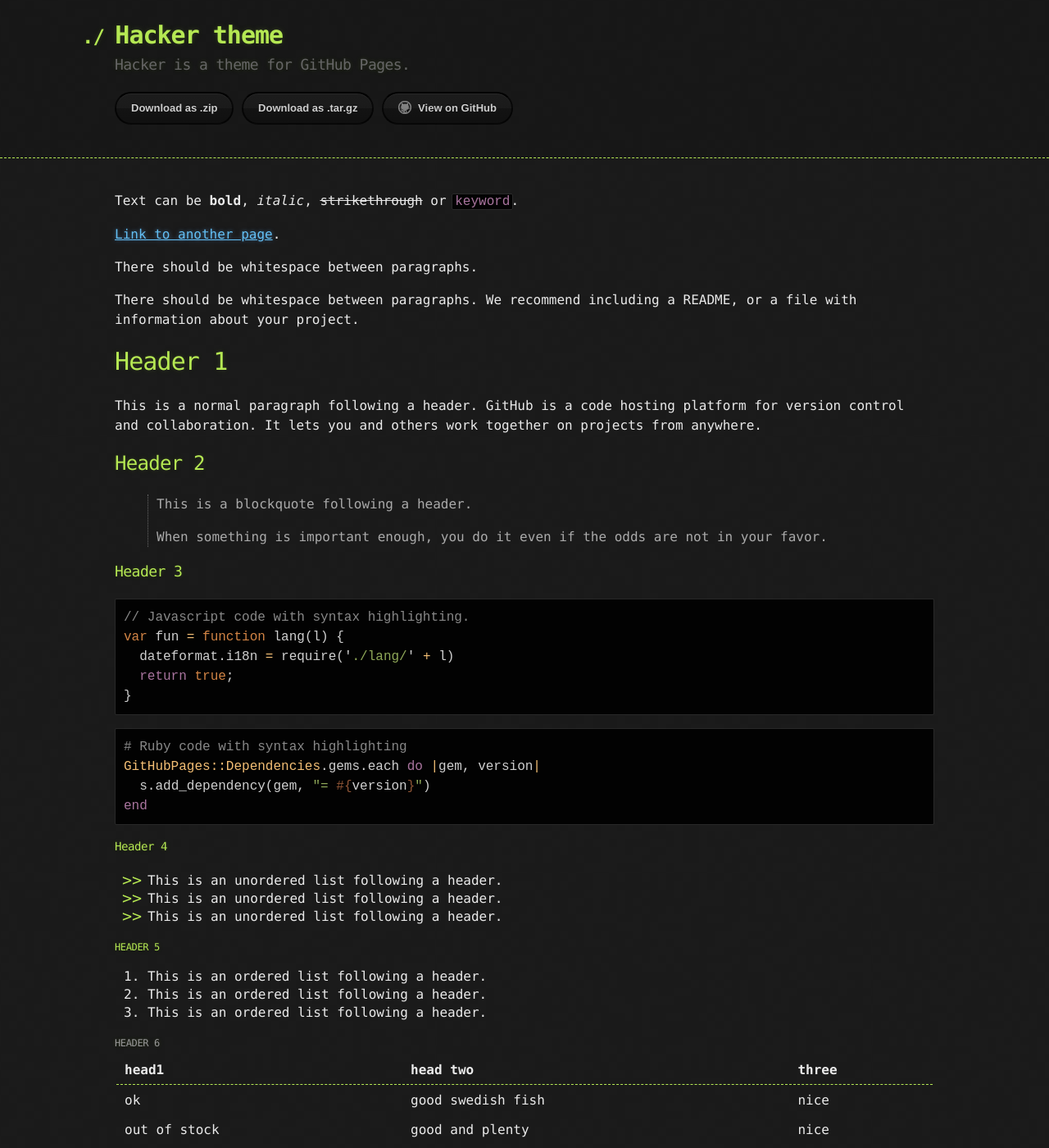
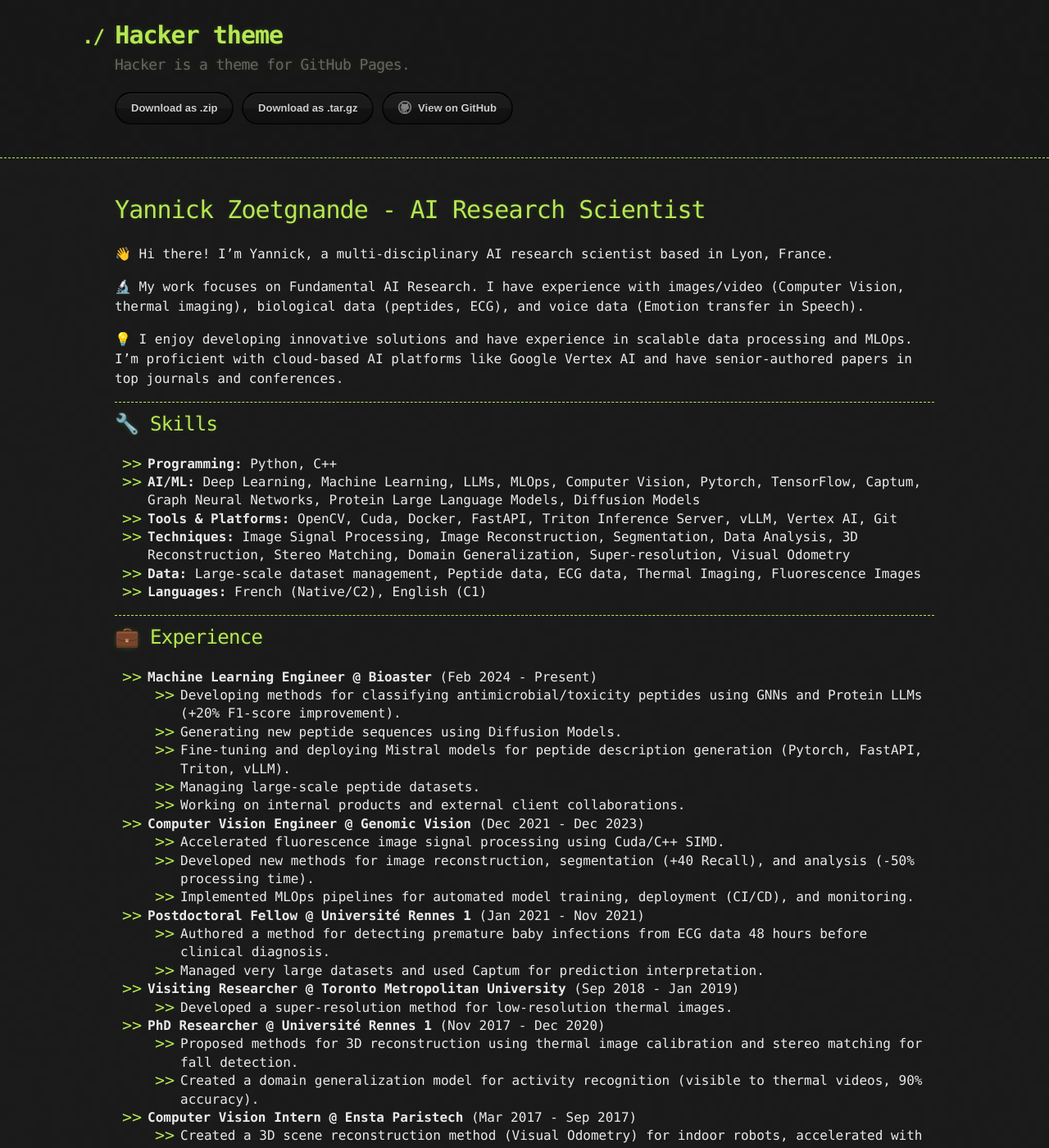
Before and after one commit to zyannick/zyannick.github.io, a Jekyll site: the page built from index.md, in a window 1280 px wide and 1400 px high. Shown: the whole window at 82% size. Built offline with Jekyll 4.4.1, drawn with Linux system fonts in a browser that asks for light colours; our own code applies the rules of GitHub Pages for plain Markdown files; some of the changed text lies outside the part shown.

Commit message:
update index

````diff
--- a/index.md
+++ b/index.md
@@ -2,122 +2,83 @@
 layout: default
 ---
 
-Text can be **bold**, _italic_, ~~strikethrough~~ or `keyword`.
+# Yannick Zoetgnande - AI Research Scientist
 
-[Link to another page](./another-page.html).
+👋 Hi there! I'm Yannick, a multi-disciplinary AI research scientist based in Lyon, France.
 
-There should be whitespace between paragraphs.
+🔬 My work focuses on Fundamental AI Research. I have experience with images/video (Computer Vision, thermal imaging), biological data (peptides, ECG), and voice data (Emotion transfer in Speech).
 
-There should be whitespace between paragraphs. We recommend including a README, or a file with information about your project.
+💡 I enjoy developing innovative solutions and have experience in scalable data processing and MLOps. I'm proficient with cloud-based AI platforms like Google Vertex AI and have senior-authored papers in top journals and conferences.
 
-# Header 1
+---
 
-This is a normal paragraph following a header. GitHub is a code hosting platform for version control and collaboration. It lets you and others work together on projects from anywhere.
+## 🔧 Skills
 
-## Header 2
+* **Programming:** Python, C++
+* **AI/ML:** Deep Learning, Machine Learning, LLMs, MLOps, Computer Vision, Pytorch, TensorFlow, Captum, Graph Neural Networks, Protein Large Language Models, Diffusion Models
+* **Tools & Platforms:** OpenCV, Cuda, Docker, FastAPI, Triton Inference Server, vLLM, Vertex AI, Git
+* **Techniques:** Image Signal Processing, Image Reconstruction, Segmentation, Data Analysis, 3D Reconstruction, Stereo Matching, Domain Generalization, Super-resolution, Visual Odometry
+* **Data:** Large-scale dataset management, Peptide data, ECG data, Thermal Imaging, Fluorescence Images
+* **Languages:** French (Native/C2), English (C1)
 
-> This is a blockquote following a header.
->
-> When something is important enough, you do it even if the odds are not in your favor.
+---
 
-### Header 3
+## 💼 Experience
 
-```js
-// Javascript code with syntax highlighting.
-var fun = function lang(l) {
-  dateformat.i18n = require('./lang/' + l)
-  return true;
-}
-```
+* **Machine Learning Engineer @ Bioaster** (Feb 2024 - Present)
+    * Developing methods for classifying antimicrobial/toxicity peptides using GNNs and Protein LLMs (+20% F1-score improvement).
+    * Generating new peptide sequences using Diffusion Models.
+    * Fine-tuning and deploying Mistral models for peptide description generation (Pytorch, FastAPI, Triton, vLLM).
+    * Managing large-scale peptide datasets.
+    * Working on internal products and external client collaborations.
+* **Computer Vision Engineer @ Genomic Vision** (Dec 2021 - Dec 2023)
+    * Accelerated fluorescence image signal processing using Cuda/C++ SIMD.
+    * Developed new methods for image reconstruction, segmentation (+40 Recall), and analysis (-50% processing time).
+    * Implemented MLOps pipelines for automated model training, deployment (CI/CD), and monitoring.
+* **Postdoctoral Fellow @ Université Rennes 1** (Jan 2021 - Nov 2021)
+    * Authored a method for detecting premature baby infections from ECG data 48 hours before clinical diagnosis.
+    * Managed very large datasets and used Captum for prediction interpretation.
+* **Visiting Researcher @ Toronto Metropolitan University** (Sep 2018 - Jan 2019)
+    * Developed a super-resolution method for low-resolution thermal images.
+* **PhD Researcher @ Université Rennes 1** (Nov 2017 - Dec 2020)
+    * Proposed methods for 3D reconstruction using thermal image calibration and stereo matching for fall detection.
+    * Created a domain generalization model for activity recognition (visible to thermal videos, 90% accuracy).
+* **Computer Vision Intern @ Ensta Paristech** (Mar 2017 - Sep 2017)
+    * Created a 3D scene reconstruction method (Visual Odometry) for indoor robots, accelerated with C++/SIMD.
+* **Software Engineer @ Icomg** (Jan 2015 - Aug 2016)
+    * Designed and built J2EE and ASP.NET applications.
 
-```ruby
-# Ruby code with syntax highlighting
-GitHubPages::Dependencies.gems.each do |gem, version|
-  s.add_dependency(gem, "= #{version}")
-end
-```
+---
 
-#### Header 4
+## 🎓 Education
 
-*   This is an unordered list following a header.
-*   This is an unordered list following a header.
-*   This is an unordered list following a header.
+* **PhD @ Université Rennes 1** (Nov 2017 - Dec 2020)
+* **MSc: Software and Systems Design and Intelligence @ Université Paris Saclay** (Sep 2016 - Sep 2017)
+* **Engineering in Informatics @ Université Hassan 1** (Sep 2009 - Jul 2014)
 
-##### Header 5
+---
 
-1.  This is an ordered list following a header.
-2.  This is an ordered list following a header.
-3.  This is an ordered list following a header.
+## 🚀 Side Projects
 
-###### Header 6
+* **Audio Palette:** Fine-tuning SeamlessM4T for Cross-Modal Emotion Transfer in Speech. ([GitHub](https://github.com/zyannick/AudioPalette))
+* **Aurelius:** Implementation of an end-to-end neural network using C++, SIMD, Eigen, Sleef. ([GitHub](https://github.com/zyannick/aurelius))
 
-| head1        | head two          | three |
-|:-------------|:------------------|:------|
-| ok           | good swedish fish | nice  |
-| out of stock | good and plenty   | nice  |
-| ok           | good `oreos`      | hmm   |
-| ok           | good `zoute` drop | yumm  |
+---
 
-### There's a horizontal rule below this.
+## 📚 Publications
 
-* * *
+1.  S. Msaad, Y. W. K. Zoetgnande, J.-L. Dillenseger, and G. Carrault. Detecting change in the routine of the elderly. Measurement: Sensors, 2022.
+2.  S. Msaad, Y. W. K. Zoetgnande, J. Prud'homm, G. Cormier, and G. Carrault. Frailty detection of older adults by monitoring their daily routine. IEEE BIBE, 2020.
+3.  Y. W. K. Zoetgnande, G. Cormier, A.-J. Fougeres, and J.-L. Dillenseger. Sub-pixel matching method for low-resolution thermal stereo images. Infrared Physics & Technology, 2020.
+4.  Y. W. K. Zoetgnande and J.-L. Dillenseger. Domain generalization for activity recognition: Learn from visible, infer with thermal. ICPRAM, SCITEPRESS, 2022.
+5.  Y. W. K. Zoetgnande and J.-L. Dillenseger. A generic interpretable fall detection framework based on low-resolution thermal images. JRI, 2022.
+6.  Y. W. K. Zoetgnande, J.-L. Dillenseger, and J. Alirezaie. Edge focused super-resolution of thermal images. IEEE IJCNN, 2019.
+7.  Y. W. K. Zoetgnandé, A.-J. Fougères, G. Cormier, and J.-L. Dillenseger. Robust low resolution thermal stereo camera calibration. SPIE ICMV, 2019.
+8.  Y. W. K. Zoetgnande and A. Manzanera. Efficient line tracker in the parameter space based on one-to-one hough transform. INSTICC VISAPP, 2018.
 
-### Here is an unordered list:
+---
 
-*   Item foo
-*   Item bar
-*   Item baz
-*   Item zip
+## 📫 Contact
 
-### And an ordered list:
-
-1.  Item one
-1.  Item two
-1.  Item three
-1.  Item four
-
-### And a nested list:
-
-- level 1 item
-  - level 2 item
-  - level 2 item
-    - level 3 item
-    - level 3 item
-- level 1 item
-  - level 2 item
-  - level 2 item
-  - level 2 item
-- level 1 item
-  - level 2 item
-  - level 2 item
-- level 1 item
-
-### Small image
-
-![Octocat](https://github.githubassets.com/images/icons/emoji/octocat.png)
-
-### Large image
-
-![Branching](https://guides.github.com/activities/hello-world/branching.png)
-
-
-### Definition lists can be used with HTML syntax.
-
-<dl>
-<dt>Name</dt>
-<dd>Godzilla</dd>
-<dt>Born</dt>
-<dd>1952</dd>
-<dt>Birthplace</dt>
-<dd>Japan</dd>
-<dt>Color</dt>
-<dd>Green</dd>
-</dl>
-
-```
-Long, single-line code blocks should not wrap. They should horizontally scroll if they are too long. This line should be long enough to demonstrate this.
-```
-
-```
-The final element.
-```
+* **Email:** yannickzoet@gmail.com
+* **Location:** Lyon, France
````
